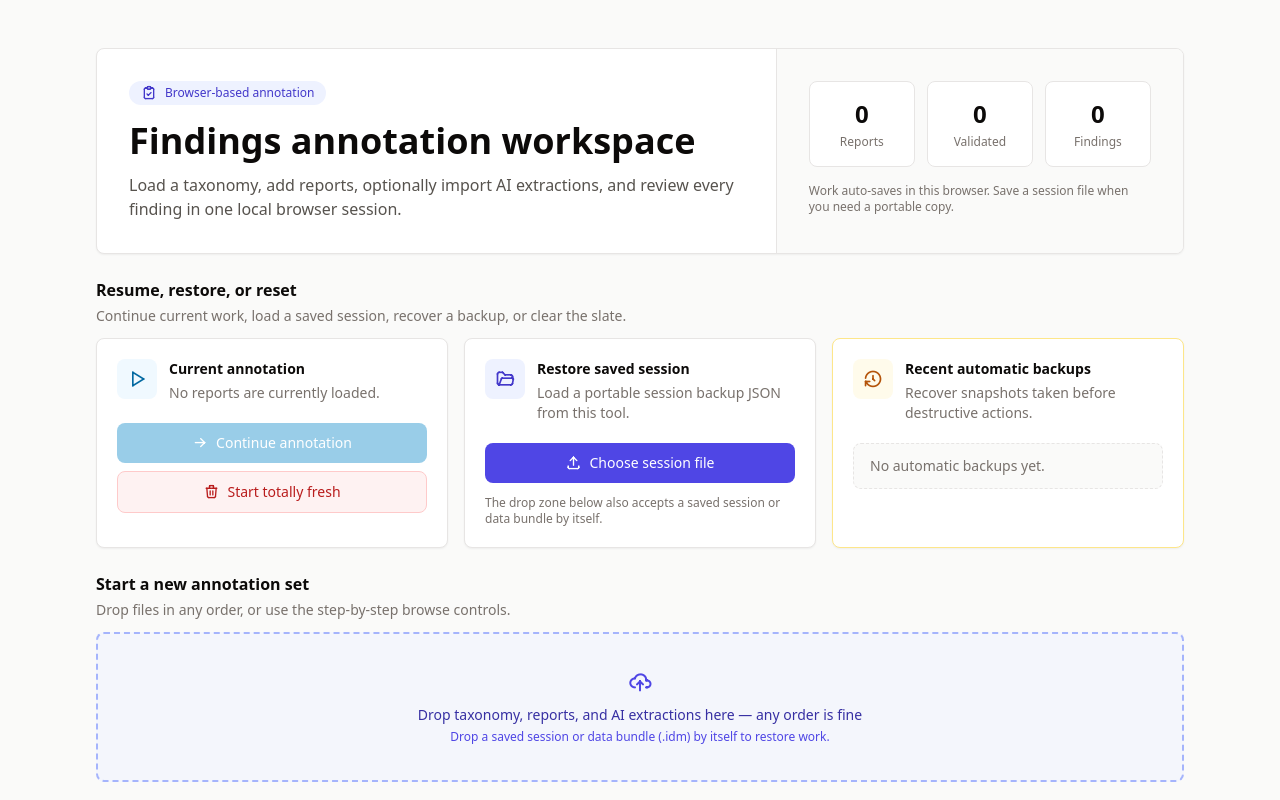
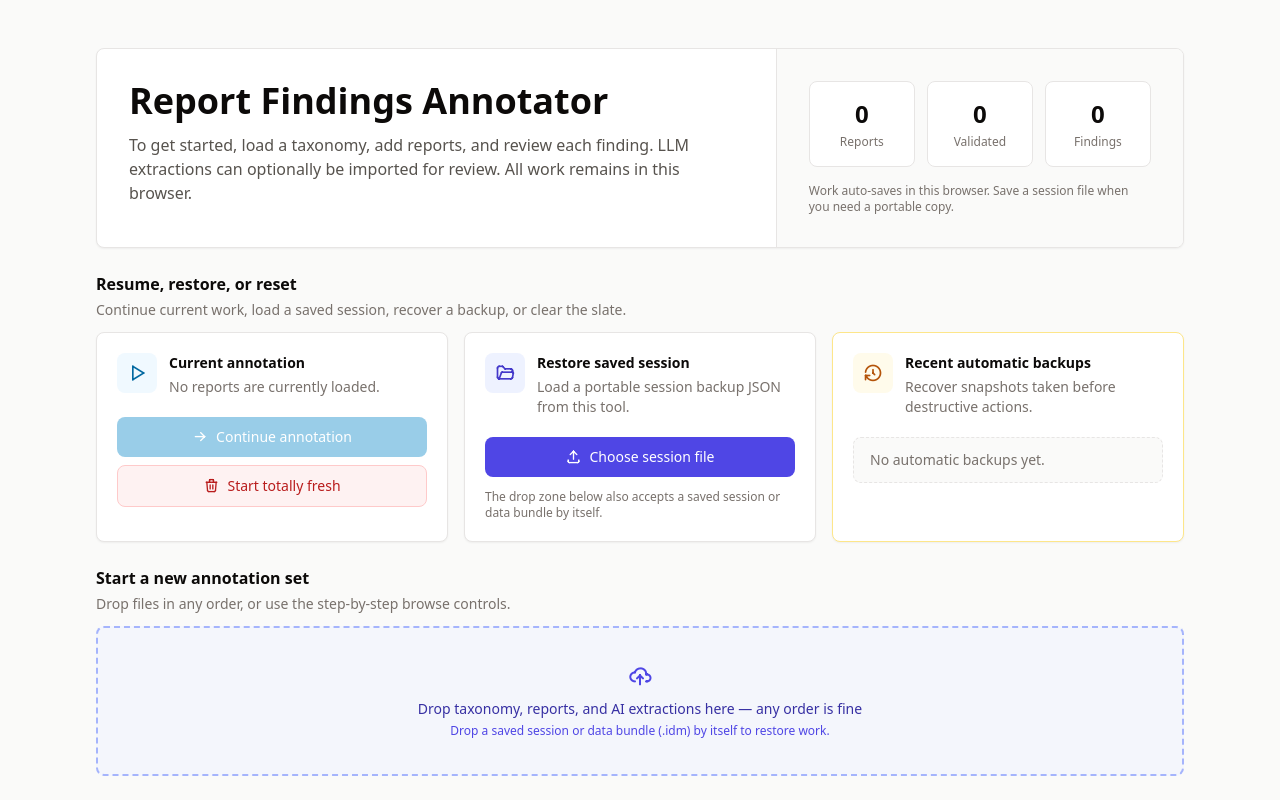
Before and after one commit to hoodcm/oidm-report-findings-annotator, a website: page index.html in a window 1280 px wide. Drawn offline with Linux system fonts and the light colour scheme.

Commit message:
v2.0.0: formal welcome header, product naming, NOTICE attribution
- Welcome screen: drop the badge chip, retitle to Report Findings
  Annotator, and open with concise getting-started guidance.
- README: retitle to Radiology Report Findings Annotator Tool and name
  the Open Imaging Data Model architecture in the header.
- NOTICE: state the visible-attribution request alongside the standard
  Apache 2.0 notice-retention terms; align the CITATION.cff title.
- Tidy assorted comments and simplify .gitignore.

```diff
--- a/index.html
+++ b/index.html
@@ -6,7 +6,7 @@
   <meta http-equiv="Cache-Control" content="no-store, no-cache, must-revalidate, max-age=0">
   <meta http-equiv="Pragma" content="no-cache">
   <meta http-equiv="Expires" content="0">
-  <title>Report Annotator</title>
+  <title>Report Findings Annotator</title>
   <link rel="icon" type="image/svg+xml" href="assets/favicon.svg">
 
   <!-- Precompiled Tailwind (regenerate after class-usage changes:
@@ -64,13 +64,9 @@
         <section class="mb-6 overflow-hidden rounded-lg border border-gray-200 bg-white shadow-sm">
           <div class="grid lg:grid-cols-[1.25fr_0.75fr]">
             <div class="p-6 sm:p-8">
-              <div class="inline-flex items-center gap-2 rounded-full bg-indigo-50 px-3 py-1 text-xs font-medium text-indigo-700">
-                <i class="ti ti-clipboard-check text-base"></i>
-                Browser-based annotation
-              </div>
-              <h1 class="mt-4 text-3xl sm:text-4xl font-semibold text-gray-950">Findings annotation workspace</h1>
+              <h1 class="text-3xl sm:text-4xl font-semibold text-gray-950">Report Findings Annotator</h1>
               <p class="mt-3 max-w-2xl text-sm sm:text-base text-gray-600">
-                Load a taxonomy, add reports, optionally import AI extractions, and review every finding in one local browser session.
+                To get started, load a taxonomy, add reports, and review each finding. LLM extractions can optionally be imported for review. All work remains in this browser.
               </p>
             </div>
             <div class="border-t lg:border-t-0 lg:border-l border-gray-200 bg-gray-50 p-6 sm:p-8">
--- a/playwright.config.js
+++ b/playwright.config.js
@@ -1,5 +1,6 @@
-// Playwright config for OIDM annotator E2E.
-// Runs the static SPA via `python3 serve.py` (no-cache headers).
+// Playwright config for the OIDM annotator E2E suite.
+// Runs the static SPA via `python3 serve.py` (no-cache headers, so stale
+// browser caches never mask a JS/CSS change under test).
 // Tests target a single Chromium worker to avoid shared IndexedDB races.
 //
 // Why a single worker? Each spec's setup writes to IndexedDB on
```
Also changed, not shown: 404.html (+1 -1 lines), tests/e2e/hedge-import.spec.js (+3 -3 lines), tests/e2e/taxonomy-viewer-xss.spec.js (+1 -1 lines), tests/extraction-import.test.js (+2 -3 lines), tests/file-classifier.test.js (+2 -1 lines), README.md, 2 other files.
